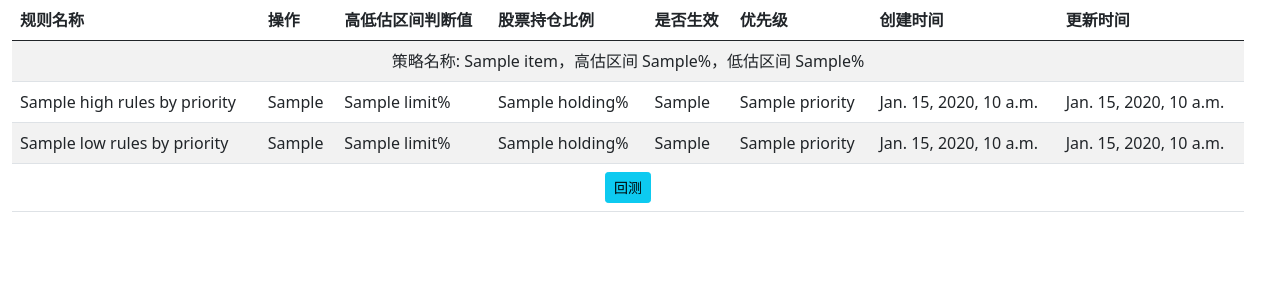
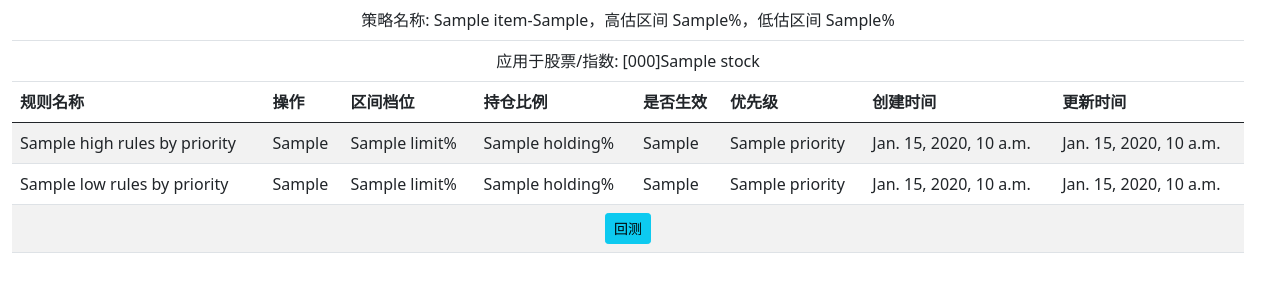
Before and after one commit to xiaoli/Light, a Django app: template ultron/stocks/templates/list_strategy.html in a window 1280 px wide. Shown: the part 56-356 px from the top of the page. Run offline with Django 3.2, Linux system fonts and the light colour scheme; the template is opened without the code that fills it: most values are stand-ins (such as "Sample title", 1, 10 or a date in 2020); some libraries are stand-ins or nearby versions.

Commit message:
显示策略适用的股指范围

```diff
--- a/ultron/stocks/templates/list_strategy.html
+++ b/ultron/stocks/templates/list_strategy.html
@@ -4,13 +4,27 @@
 <div class="row content">
     <div class="row mb-3">
         <div class="col-sm-12">
+            {% for s in s_list %}
             <table class="table table-hover table-striped">
               <thead>
+                  <tr>
+                      <td colspan="8" class="text-center">
+                          策略名称: {{ s.name }}-{{ s.get_s_type_display }}，高估区间 {{ s.top_limit }}%，低估区间 {{ s.bottom_limit }}%
+                      </td>
+                  </tr>
+                  <tr>
+                      <td colspan="8" class="text-center">
+                          应用于股票/指数:
+                          {% for stock in s.stocks.all %}
+                          [{{ stock.code }}]{{ stock.code_name }}
+                          {% endfor %}
+                      </td>
+                  </tr>
                 <tr>
                     <th scope="col">规则名称</th>
                     <th scope="col">操作</th>
-                    <th scope="col">高低估区间判断值</th>
-                    <th scope="col">股票持仓比例</th>
+                    <th scope="col">区间档位</th>
+                    <th scope="col">持仓比例</th>
                     <th scope="col">是否生效</th>
                     <th scope="col">优先级</th>
                     <th scope="col">创建时间</th>
@@ -18,12 +32,6 @@
                 </tr>
               </thead>
               <tbody>
-          		{% for s in s_list %}
-                    <tr>
-                        <td colspan="8" class="text-center">
-                            策略名称: {{ s.name }}，高估区间 {{ s.top_limit }}%，低估区间 {{ s.bottom_limit }}%
-                        </td>
-                    </tr>
                       {% for r in s.get_high_rules_by_priority %}
                           <tr>
                               <td>{{ r.name }}</td>
@@ -55,9 +63,9 @@
                               <a class="btn btn-info btn-sm" href="{% url "calculate" %}?sid={{s.id}}">回测</a>
                           </td>
                       </tr>
-          		{% endfor %}
               </tbody>
             </table>
+            {% endfor %}
         </div>
     </div>
 </div>
```
